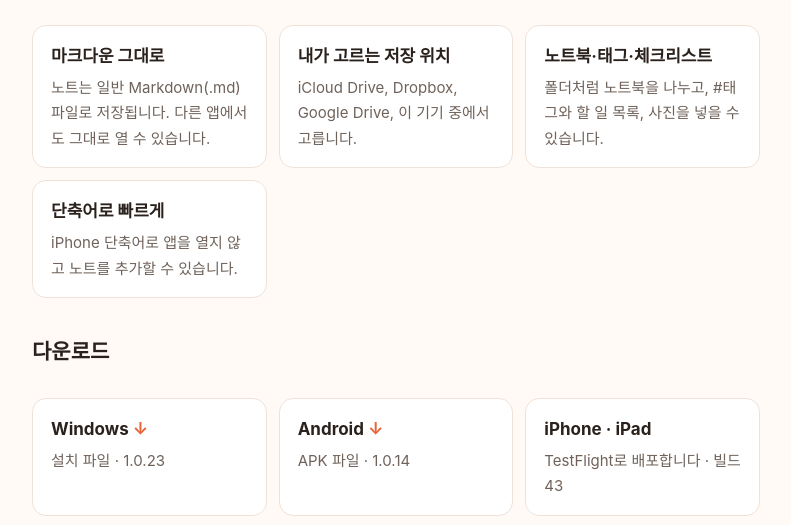
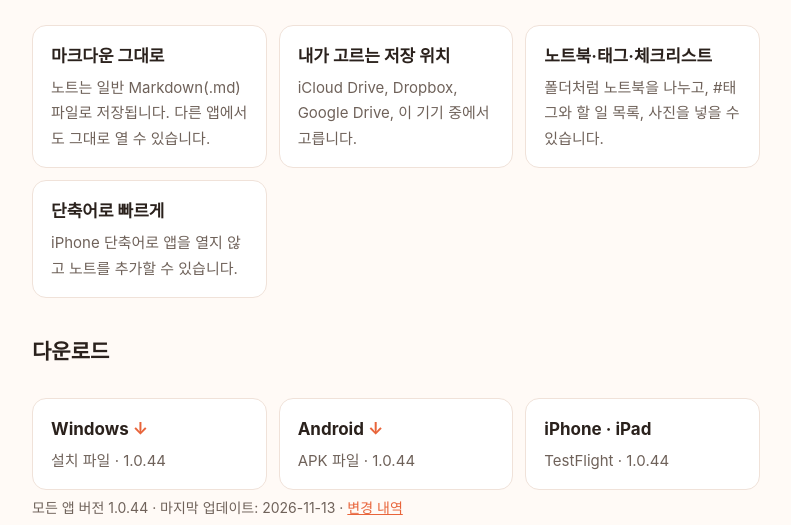
Before and after one commit to restman3/dnote, a plain HTML site: page index.html in a window 1280 px wide. Shown: the part 418-943 px from the top of the page, without its empty margins (244-1035 px from the left). Drawn offline with Linux system fonts and the light colour scheme.

Commit message:
버전 표시: 1.0.44

```diff
--- a/index.html
+++ b/index.html
@@ -32,16 +32,16 @@
   <h2 id="download">다운로드</h2>
   <div class="grid downloads">
     <a class="card dl" href="https://github.com/restman3/dnote/releases/latest/download/DNote-Windows-setup.exe">
-      <h3>Windows</h3><p>설치 파일 · <span data-ver="windows">1.0.23</span></p>
+      <h3>Windows</h3><p>설치 파일 · <span data-ver="version">1.0.44</span></p>
     </a>
     <a class="card dl" href="https://github.com/restman3/dnote/releases/latest/download/DNote-Android.apk">
-      <h3>Android</h3><p>APK 파일 · <span data-ver="android">1.0.14</span></p>
+      <h3>Android</h3><p>APK 파일 · <span data-ver="version">1.0.44</span></p>
     </a>
     <div class="card">
-      <h3>iPhone · iPad</h3><p>TestFlight로 배포합니다 · 빌드 <span data-ver="ios">43</span></p>
+      <h3>iPhone · iPad</h3><p>TestFlight · <span data-ver="version">1.0.44</span></p>
     </div>
   </div>
-  <p class="muted small">마지막 업데이트: <span data-ver="date">2026-11-13</span> · <a href="https://github.com/restman3/dnote/releases">변경 내역</a></p>
+  <p class="muted small">모든 앱 버전 <span data-ver="version">1.0.44</span> · 마지막 업데이트: <span data-ver="date">2026-11-13</span> · <a href="https://github.com/restman3/dnote/releases">변경 내역</a></p>
   <p class="muted small">Android는 처음 설치할 때 ‘출처를 알 수 없는 앱 설치’를 허용해야 합니다. Windows에서 ‘PC 보호’ 창이 뜨면 ‘추가 정보 › 실행’을 누르세요.</p>
 
   <h2>개인정보</h2>
```
